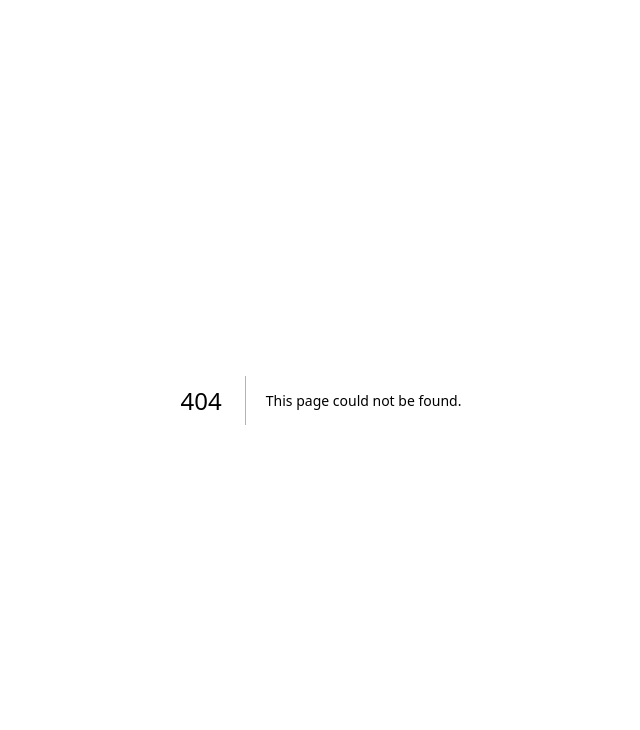
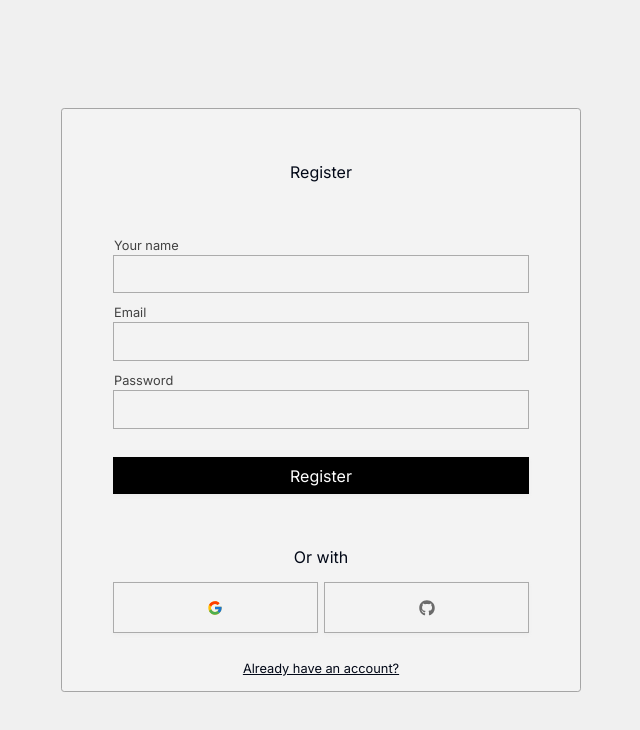
Before and after one commit to Ori-Roll/base-app-with-auth, a Next.js app: page /auth/register in a window 1280 px wide. Before the commit this address had no page. Shown: the top 730 px of the page, without its empty margins (319-959 px from the left). Built offline with nearby package versions, Linux system fonts and the light colour scheme.

Commit message:
Added register form - copied from login form - added new input for name - using new input component - using temp modifier for submit Added Register page Added new register schema for form

```diff
--- /dev/null
+++ b/src/app/auth/register/page.tsx
@@ -0,0 +1,10 @@
+import RegisterFrom from '@/components/auth/RegisterFrom';
+import React from 'react';
+
+type RegisterPageProps = {};
+
+const RegisterPage = (props: RegisterPageProps) => {
+  return <RegisterFrom />;
+};
+
+export default RegisterPage;
--- a/src/app/page.tsx
+++ b/src/app/page.tsx
@@ -1,4 +1,4 @@
-import { LoginButton } from '@/components/auth/AuthCardWrapper.module';
+import { LoginButton } from '@/components/auth/LoginButton';
 import { Button } from '@/components/ui/Button/';
 
 export default function Home() {
--- /dev/null
+++ b/src/components/auth/FromStyleTempMod.module.css
@@ -0,0 +1,6 @@
+.submit-button-modifier {
+  width: 100%;
+  padding: var(--base-size-1);
+  margin-top: calc(var(--base-size-2) + var(--base-size-1));
+  border: none;
+}
--- /dev/null
+++ b/src/components/auth/RegisterFrom.tsx
@@ -0,0 +1,104 @@
+'use client';
+
+import React, { useTransition } from 'react';
+import { AuthCardWrapper } from './AuthCardWrapper';
+import { InputBase } from '../ui/InputBaseWrapper/InputBase';
+import { InputHeader } from '../ui/InputHeader/InputHeader';
+import { zodResolver } from '@hookform/resolvers/zod';
+import { useForm } from 'react-hook-form';
+import * as z from 'zod';
+import { RegisterSchema } from '@/schemas/index';
+import { Button } from '../ui/Button/Button';
+import { StringInput } from '../ui/InputsUX/StringInput/StringInput';
+import style from './FromStyleTempMod.module.css';
+
+type RegisterFromProps = {};
+
+const RegisterFrom = (props: RegisterFromProps) => {
+  const form = useForm<z.infer<typeof RegisterSchema>>({
+    resolver: zodResolver(RegisterSchema),
+    defaultValues: {
+      email: '',
+      password: '',
+      name: '',
+    },
+  });
+
+  const {
+    register,
+    handleSubmit,
+    formState: { errors },
+    reset,
+  } = form;
+
+  const [isPending, startTransition] = useTransition();
+  const [error, setError] = React.useState<string | undefined>();
+
+  const onSubmit = (data: z.infer<typeof RegisterSchema>) => {
+    setError(undefined);
+    startTransition(async () => {
+      const response = await register(data);
+      if (response?.error) {
+        setError(response?.error);
+        reset();
+      }
+    });
+  };
+
+  return (
+    <AuthCardWrapper
+      headerLabel="Register"
+      bottomOptionButtonLabel="Already have an account?"
+      bottomOptionHref="/auth/login"
+      showSocial
+    >
+      <form onSubmit={handleSubmit(onSubmit)}>
+        <InputHeader size="double">Your name</InputHeader>
+        <InputBase size="double" errorMessage={errors.name?.message}>
+          <StringInput
+            id="name"
+            type="text"
+            disabled={isPending}
+            {...register('name')}
+          />
+        </InputBase>
+        <InputHeader size="double">Email</InputHeader>
+        <InputBase size="double" errorMessage={errors.email?.message}>
+          <StringInput
+            id="email"
+            type="email"
+            disabled={isPending}
+            {...register('email')}
+          />
+        </InputBase>
+        <InputHeader size="double">Password</InputHeader>
+        <InputBase size="double" errorMessage={errors.password?.message}>
+          <StringInput
+            id="password"
+            type="text"
+            disabled={isPending}
+            {...register('password')}
+          />
+        </InputBase>
+
+        {/*   //TODO: add error message component */}
+        {error && <div>{error}</div>}
+        <Button
+          className={style['submit-button-modifier']}
+          asChild
+          type="submit"
+          variant="secondary"
+          disabled={!!Object.keys(errors).length || isPending}
+        >
+          {!isPending ? (
+            <input type="submit" value="Register" />
+          ) : (
+            <div>loading...</div>
+          )}
+        </Button>
+      </form>
+    </AuthCardWrapper>
+  );
+};
+
+export default RegisterFrom;
--- a/src/schemas/index.ts
+++ b/src/schemas/index.ts
@@ -7,3 +7,14 @@ export const LoginSchema = z.object({
     .email('This is not a valid email.'),
   password: z.string().min(1, { message: 'Any passwords?' }),
 });
+
+export const RegisterSchema = z.object({
+  email: z
+    .string()
+    .min(1, { message: 'Need your email' })
+    .email('This is not a valid email.'),
+  password: z
+    .string()
+    .min(6, { message: 'Password should be at least 6 characters long?' }),
+  name: z.string().min(1, { message: 'Name is required' }),
+});
```
Also changed, not shown: 1 other file (tests, documents, lock files or other folders).
